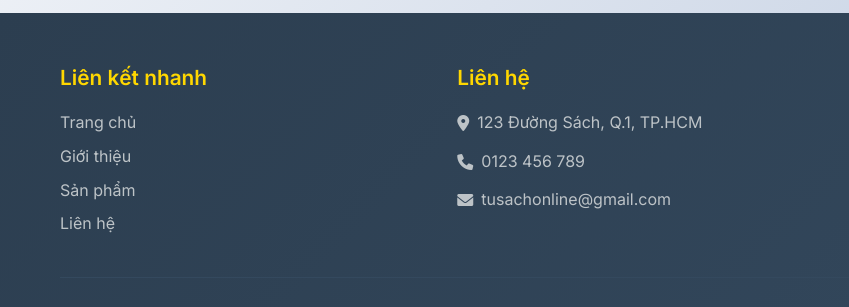
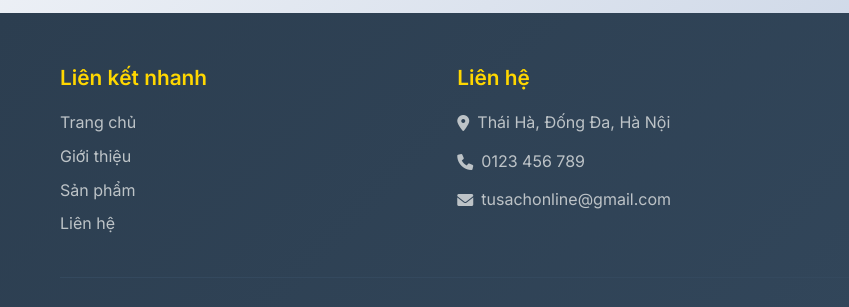
Before and after one commit to kimng12/tusach-online, a plain HTML site: page index.html in a window 1280 px wide. Shown: the part 2854-3161 px from the top of the page, 0-849 px from the left. Drawn offline with Linux system fonts and the light colour scheme.

Commit message:
Update address

```diff
--- a/index.html
+++ b/index.html
@@ -235,7 +235,7 @@
                 <div class="footer-section">
                     <h3>Liên hệ</h3>
                     <div class="contact-info">
-                        <p><i class="fas fa-map-marker-alt"></i> 123 Đường Sách, Q.1, TP.HCM</p>
+                        <p><i class="fas fa-map-marker-alt"></i> Thái Hà, Đống Đa, Hà Nội</p>
                         <p><i class="fas fa-phone"></i> 0123 456 789</p>
                         <p><i class="fas fa-envelope"></i> tusachonline@gmail.com</p>
                     </div>
```
